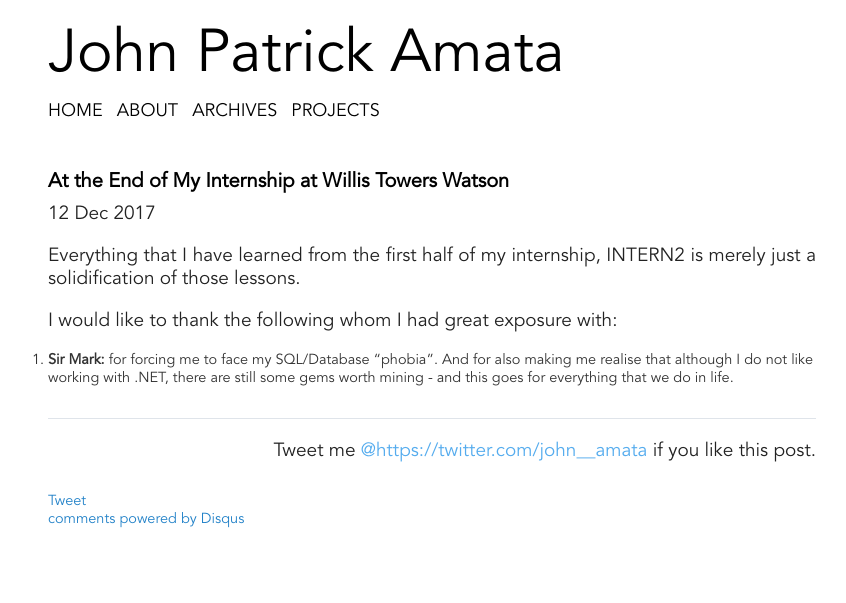
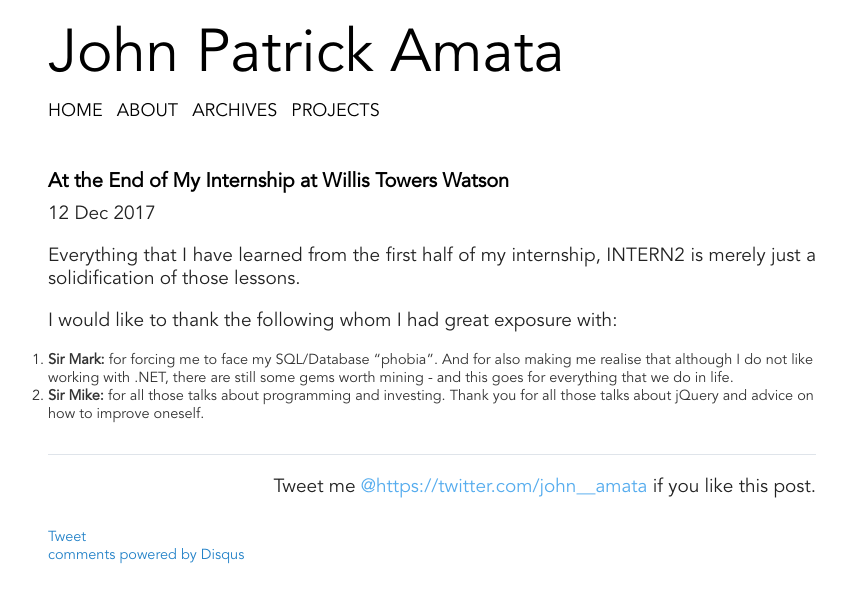
Before and after one commit to jpamata/jpamata.github.io, a Jekyll site: the page built from _posts/2017-12-12-my-internship-willis-towers-watson.md, in a window 1280 px wide. Shown: the top 603 px of the page, without its empty margins (208-1054 px from the left). Built offline with Jekyll 4.4.1, drawn with Linux system fonts in a browser that asks for light colours; comment, search, counter and statistics services are not loaded.

Commit message:
Update 2017-12-12-my-internship-willis-towers-watson.md

```diff
--- a/_posts/2017-12-12-my-internship-willis-towers-watson.md
+++ b/_posts/2017-12-12-my-internship-willis-towers-watson.md
@@ -11,3 +11,4 @@
 <p align="justify">I would like to thank the following whom I had great exposure with:</p>
 <ol>
   <li><strong>Sir Mark:</strong> for forcing me to face my SQL/Database “phobia”. And for also making me realise that although I do not like working with .NET, there are still some gems worth mining - and this goes for everything that we do in life.</li>
+  <li><strong>Sir Mike:</strong> for all those talks about programming and investing. Thank you for all those talks about jQuery and advice on how to improve oneself.</li>
```
